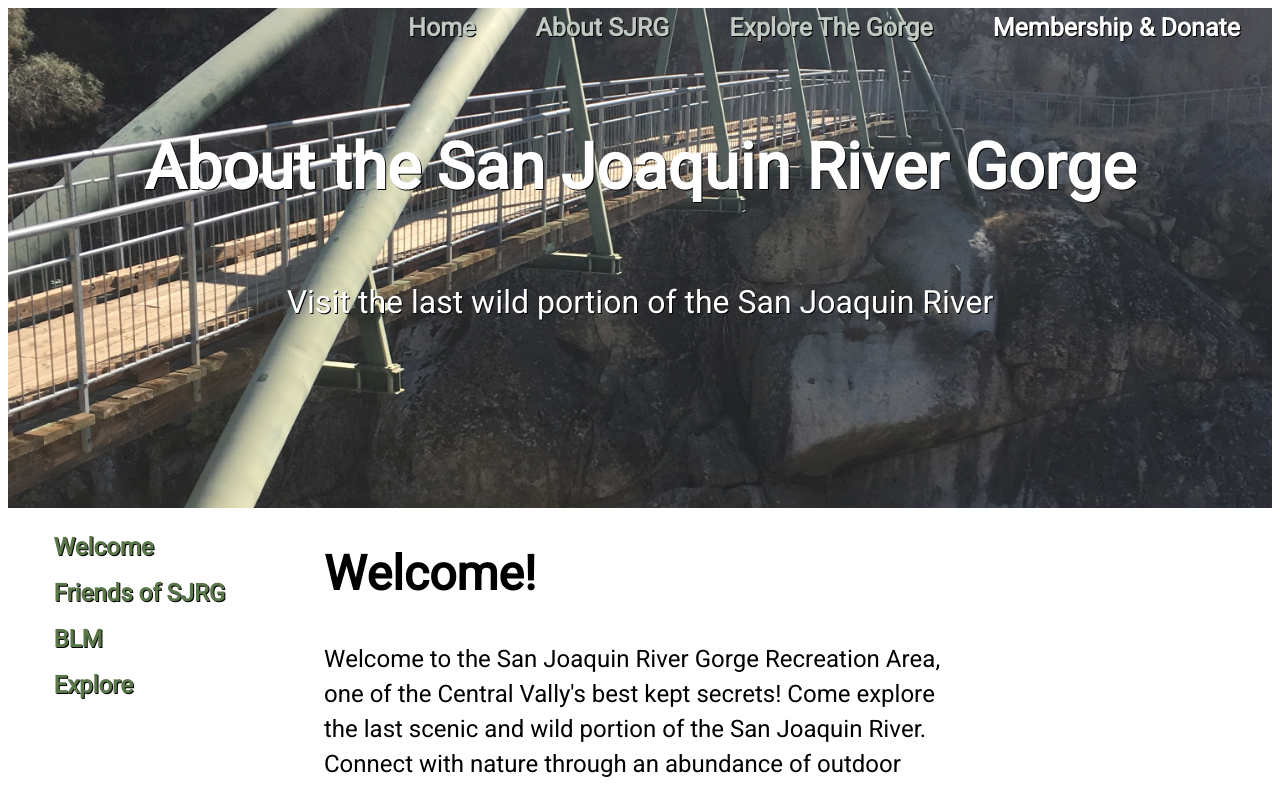
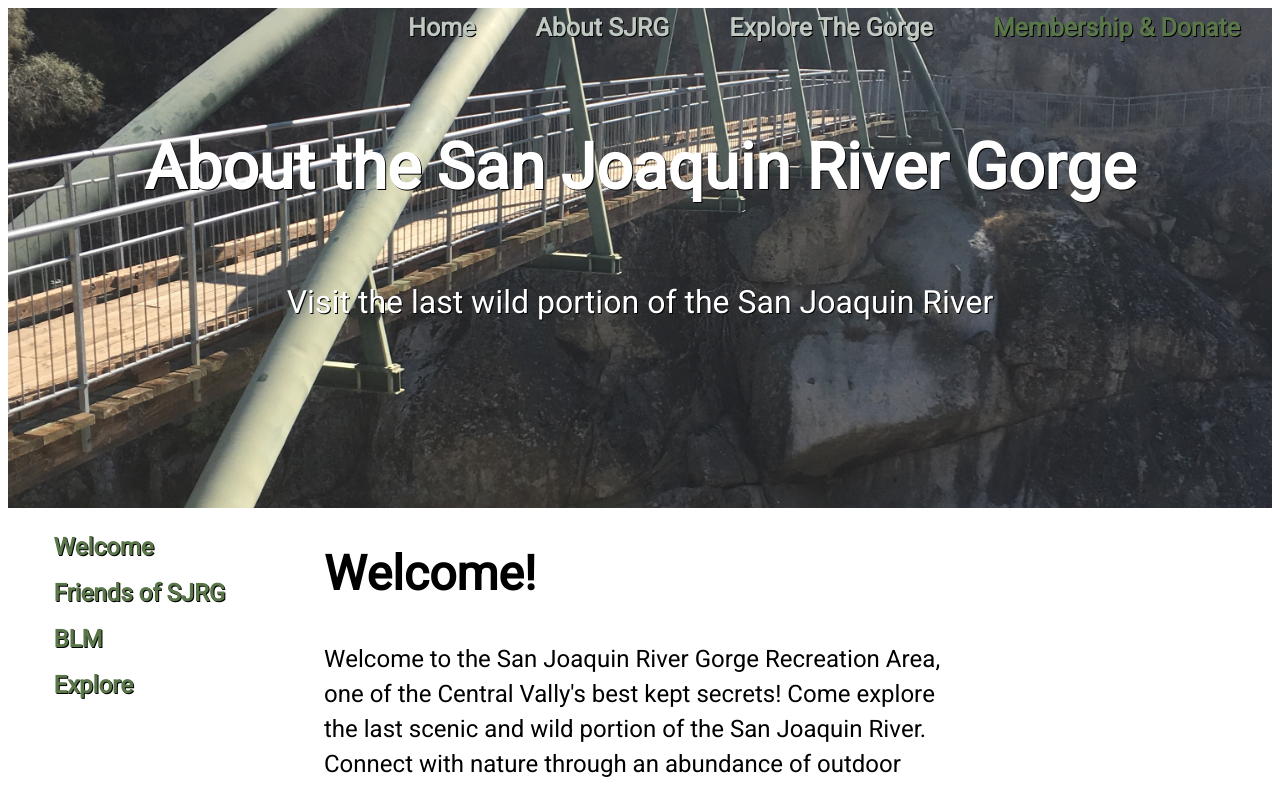
Before and after one commit to mTucker-18/SJRG-Working, a plain HTML site: page docs/pages/about.html in a window 1280 px wide. In both pictures the pointer is over the link "Membership & Donate". Shown: the top 787 px of the page. Drawn offline with Linux system fonts and the light colour scheme.

Commit message:
edited navbar

```diff
--- a/docs/css/about.css
+++ b/docs/css/about.css
@@ -42,7 +42,7 @@
 }
 
 .nav-item a:hover {
-  color: white;
+  color: var(--darkgreen);
 }
 
 /******************** FOOTER *********************/
--- a/docs/css/explore.css
+++ b/docs/css/explore.css
@@ -42,7 +42,7 @@
 }
 
 .nav-item a:hover {
-  color: white;
+  color: var(--darkgreen);
 }
 
 /******************** FOOTER *********************/
```
